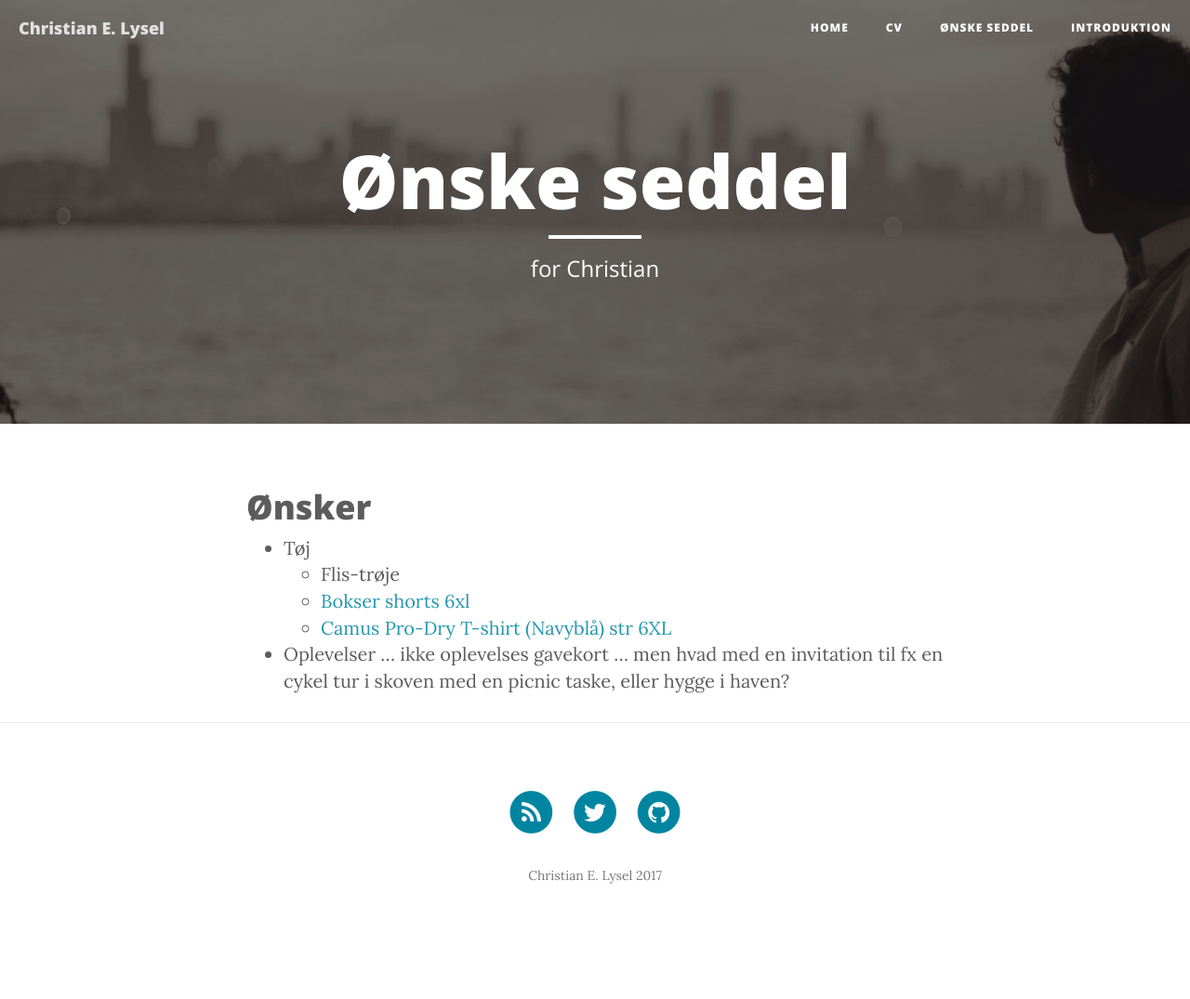
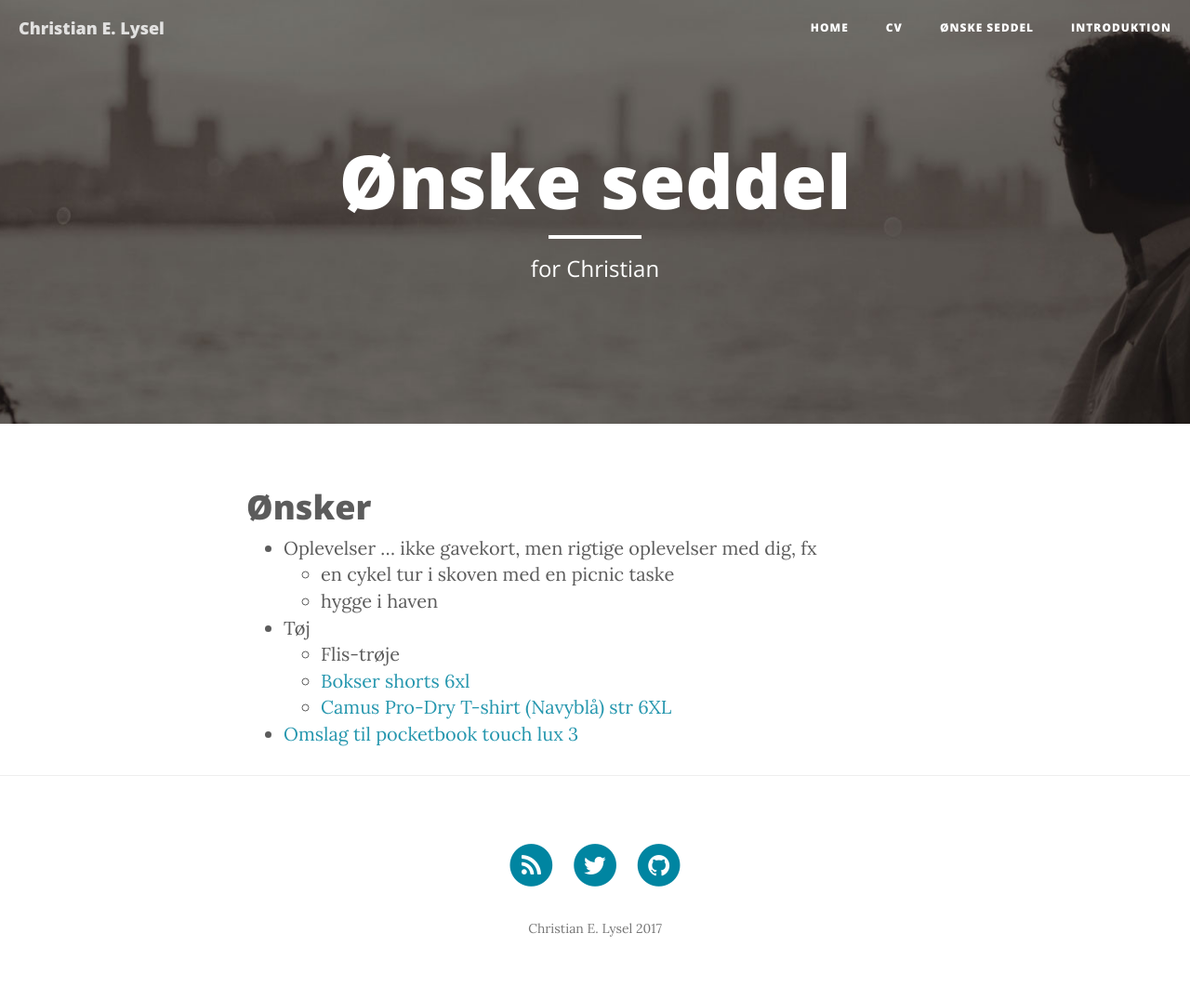
Before and after one commit to clysel/christian.lysel.net, a Jekyll site: the page built from gave.markdown, in a window 1280 px wide. Shown: the whole page at 93% size. Built offline with Jekyll 4.4.1, drawn with Linux system fonts in a browser that asks for light colours; nearby versions of some CDN libraries; before the commit the page ends 1018 px from its top, so only the background shows below that.

Commit message:
Update gave.markdown

```diff
--- a/gave.markdown
+++ b/gave.markdown
@@ -6,8 +6,11 @@ header-img: "img/about-bg.jpg"
 ---
 # Ønsker
 
+ * Oplevelser ... ikke gavekort, men rigtige oplevelser med dig, fx
+   * en cykel tur i skoven med en picnic taske
+   * hygge i haven
  * Tøj
    * Flis-trøje
    * [Bokser shorts 6xl](https://www.danskoutlet.dk/produkter/21264-underbukser/29923-klazig-boxershorts-store-str/?variantId=134346)
    * [Camus Pro-Dry T-shirt (Navyblå) str 6XL](http://www.storedrenge.dk/herretoej-372/t-shirts-242/t-shirts-245/camus-pro-dry-t-shirt-navyblaa-25048.html)
- * Oplevelser ... ikke oplevelses gavekort ... men hvad med en invitation til fx en cykel tur i skoven med en picnic taske, eller hygge i haven?
+ * [Omslag til pocketbook touch lux 3](https://www.conradelektronik.dk/?websale8=conrad-dk&pi=1462095)
```
